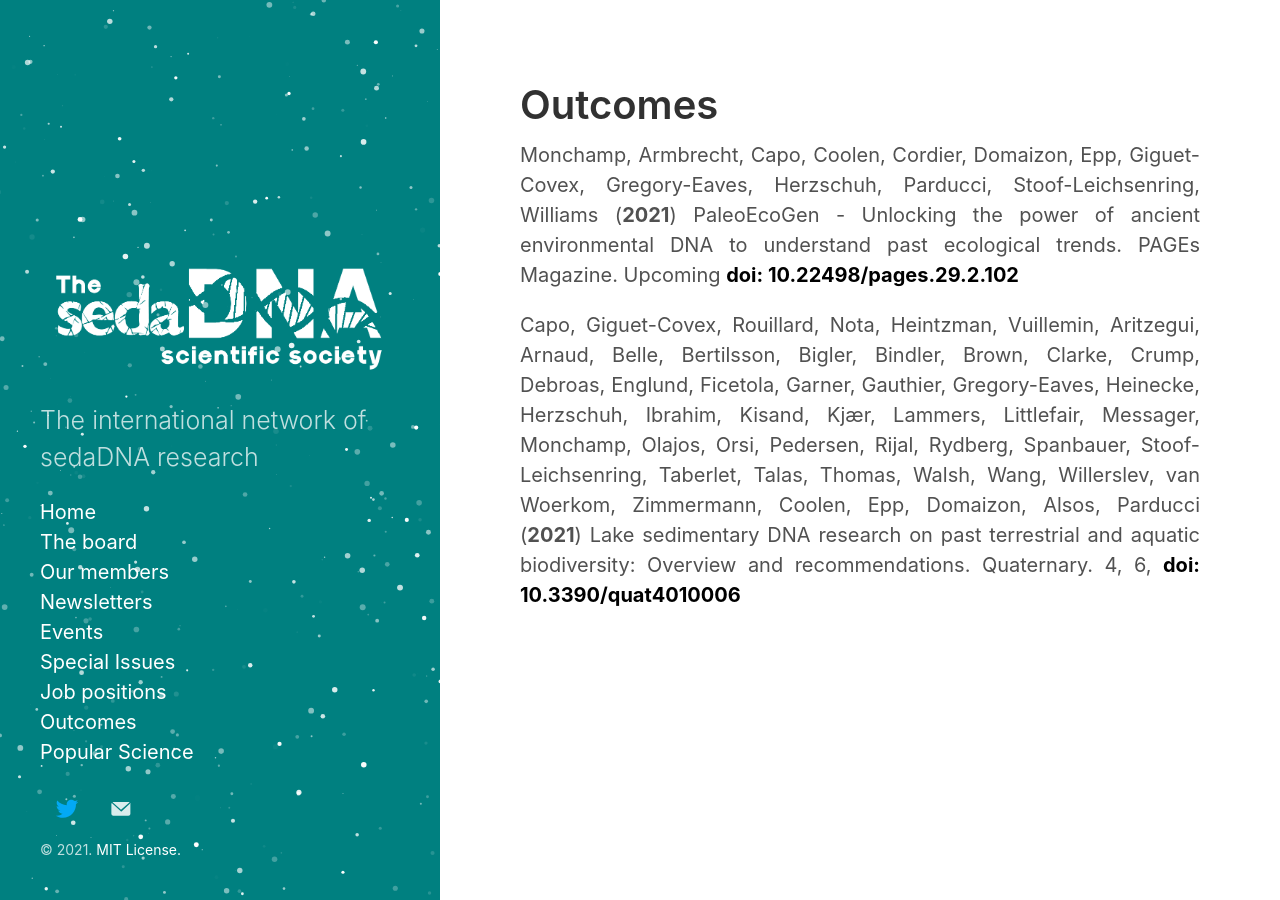
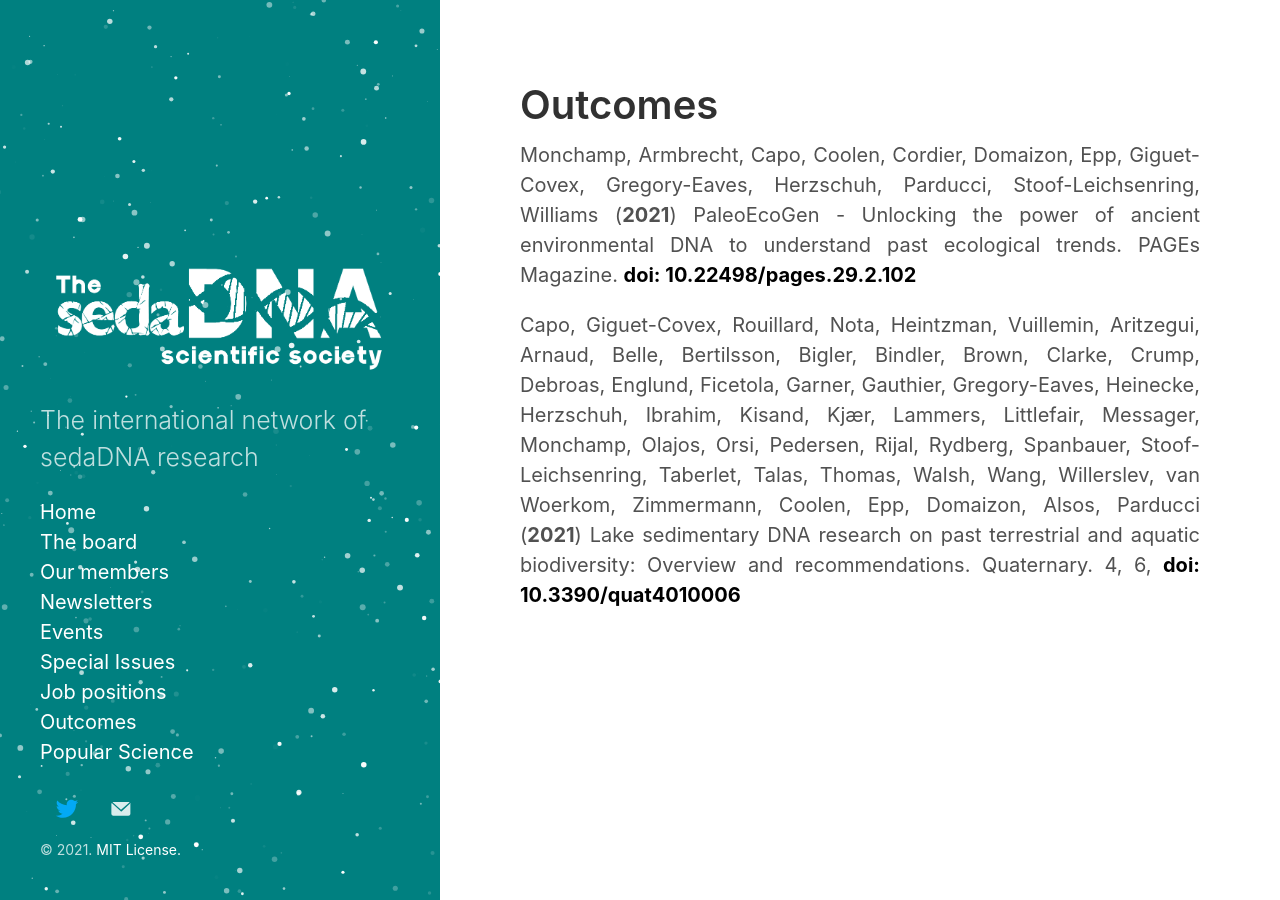
Before and after one commit to sedadna/sedadna.github.io, a Jekyll site: the page built from category/outcomes.md, in a window 1280 px wide. Built offline with Jekyll 4.4.1, drawn with Linux system fonts in a browser that asks for light colours.

Commit message:
Update outcomes.md

```diff
--- a/category/outcomes.md
+++ b/category/outcomes.md
@@ -4,7 +4,7 @@
 ---
 
 <div class="intro">
-<p>Monchamp, Armbrecht, Capo, Coolen, Cordier, Domaizon, Epp, Giguet-Covex, Gregory-Eaves, Herzschuh, Parducci, Stoof-Leichsenring, Williams (<b>2021</b>) PaleoEcoGen - Unlocking the power of ancient environmental DNA to understand past ecological trends. PAGEs Magazine. Upcoming <a href="https://doi.org/10.22498/pages.29.2.90" target="_blank"><b>doi: 10.22498/pages.29.2.102</b></a>  </p>
+<p>Monchamp, Armbrecht, Capo, Coolen, Cordier, Domaizon, Epp, Giguet-Covex, Gregory-Eaves, Herzschuh, Parducci, Stoof-Leichsenring, Williams (<b>2021</b>) PaleoEcoGen - Unlocking the power of ancient environmental DNA to understand past ecological trends. PAGEs Magazine. <a href="https://doi.org/10.22498/pages.29.2.90" target="_blank"><b>doi: 10.22498/pages.29.2.102</b></a>  </p>
 
 <p>Capo, Giguet-Covex, Rouillard, Nota, Heintzman, Vuillemin, Aritzegui, Arnaud, Belle, Bertilsson, Bigler, Bindler, Brown, Clarke, Crump, Debroas, Englund, Ficetola, Garner, Gauthier, Gregory-Eaves, Heinecke, Herzschuh, Ibrahim, Kisand, Kjær, Lammers, Littlefair, Messager, Monchamp, Olajos, Orsi, Pedersen, Rijal, Rydberg, Spanbauer, Stoof-Leichsenring, Taberlet, Talas, Thomas, Walsh, Wang, Willerslev, van Woerkom, Zimmermann, Coolen, Epp, Domaizon, Alsos, Parducci (<b>2021</b>) Lake sedimentary DNA research on past terrestrial and aquatic biodiversity: Overview and recommendations. Quaternary. 4, 6, <a href="https://www.mdpi.com/2571-550X/4/1/6" target="_blank"><b>doi: 10.3390/quat4010006</b></a></p>
 </div>
```
